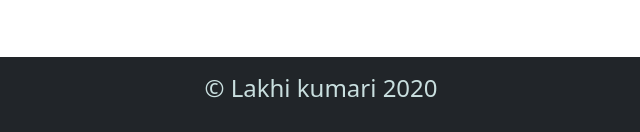
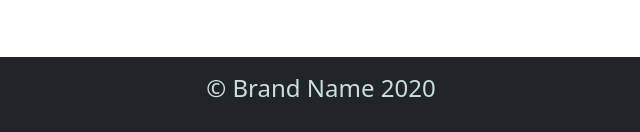
Before and after one commit to lakhi20/parallax_website, a plain HTML site: page index.html in a window 1280 px wide. Shown: the part 3028-3160 px from the top of the page, 319-959 px from the left. Drawn offline with nearby package versions, Linux system fonts and the light colour scheme.

Commit message:
changed Brand Name

```diff
--- a/index.html
+++ b/index.html
@@ -119,7 +119,7 @@
 
       <footer id="footer">
 
-        <p class="footer">© Lakhi kumari 2020
+        <p class="footer">© Brand Name 2020
         </p>
 
 
```
